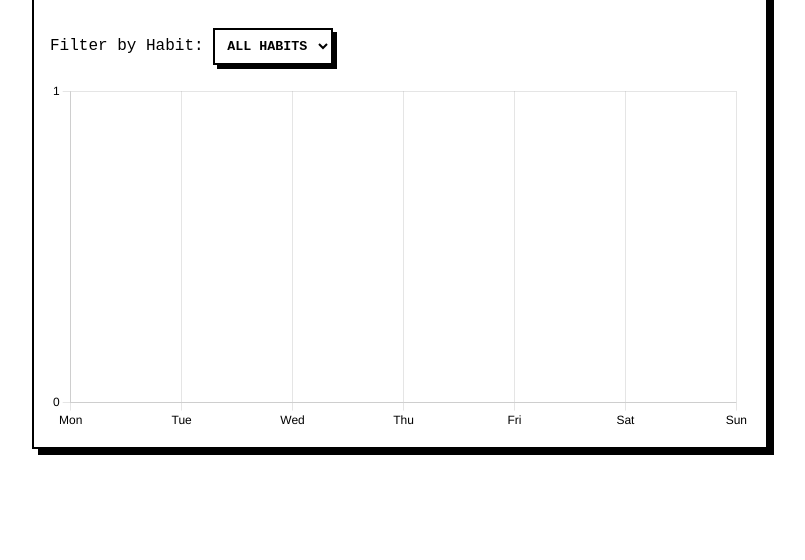
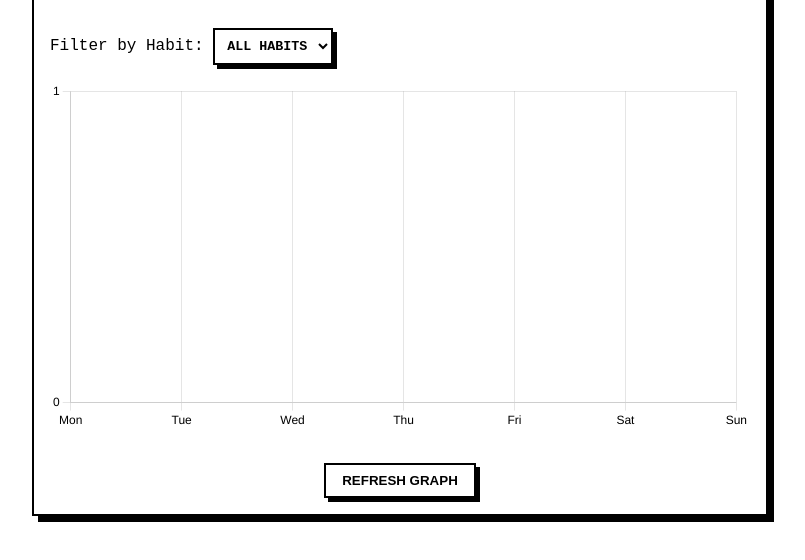
Before and after one commit to keyouts/habitgraph, a plain HTML site: page index.html in a window 1280 px wide. Shown: the part 120-680 px from the top of the page, without its empty margins (240-1045 px from the left). Drawn offline with nearby package versions, Linux system fonts and the light colour scheme.

Commit message:
Update index.html

```diff
--- a/index.html
+++ b/index.html
@@ -8,12 +8,13 @@
 </head>
 <body>
   <h1>Habit Trends</h1>
-  <div class="graph-container">
+   <div class="graph-container">
     <label for="habitFilter">Filter by Habit:</label>
     <select id="habitFilter" onchange="renderChart()">
       <option value="all">All Habits</option>
     </select>
     <canvas id="habitChart" width="600" height="300"></canvas>
+    <button class="refresh-btn" onclick="renderChart()">Refresh Graph</button>
   </div>
 <script src="./script.js"></script>
 </body>
```
